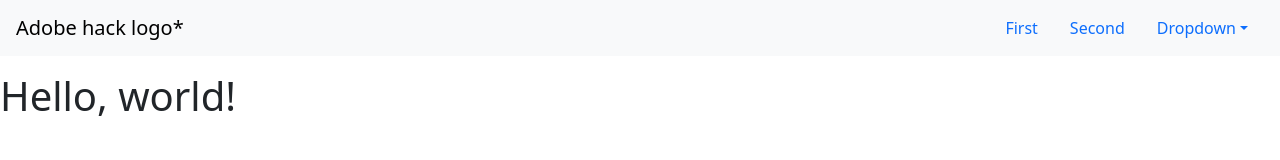
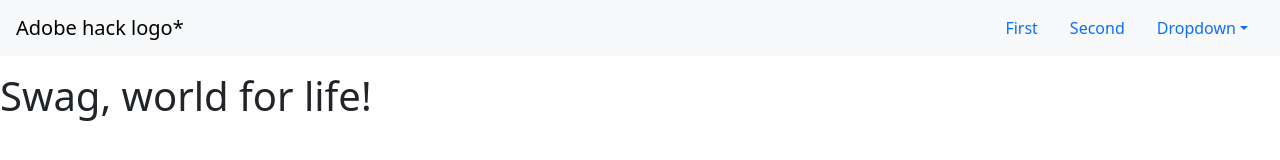
Before and after one commit to toefler/Eksamen, a plain HTML site: page draft.html in a window 1280 px wide. Drawn offline with nearby package versions, Linux system fonts and the light colour scheme.

Commit message:
Update draft.html

```diff
--- a/draft.html
+++ b/draft.html
@@ -29,7 +29,7 @@
           </li>
         </ul>
       </nav>
-      <h1>Hello, world!</h1>
+      <h1>Swag, world for life!</h1>
 
 
     <script src="https://cdn.jsdelivr.net/npm/bootstrap@5.3.3/dist/js/bootstrap.bundle.min.js" integrity="sha384-YvpcrYf0tY3lHB60NNkmXc5s9fDVZLESaAA55NDzOxhy9GkcIdslK1eN7N6jIeHz" crossorigin="anonymous"></script>
```
